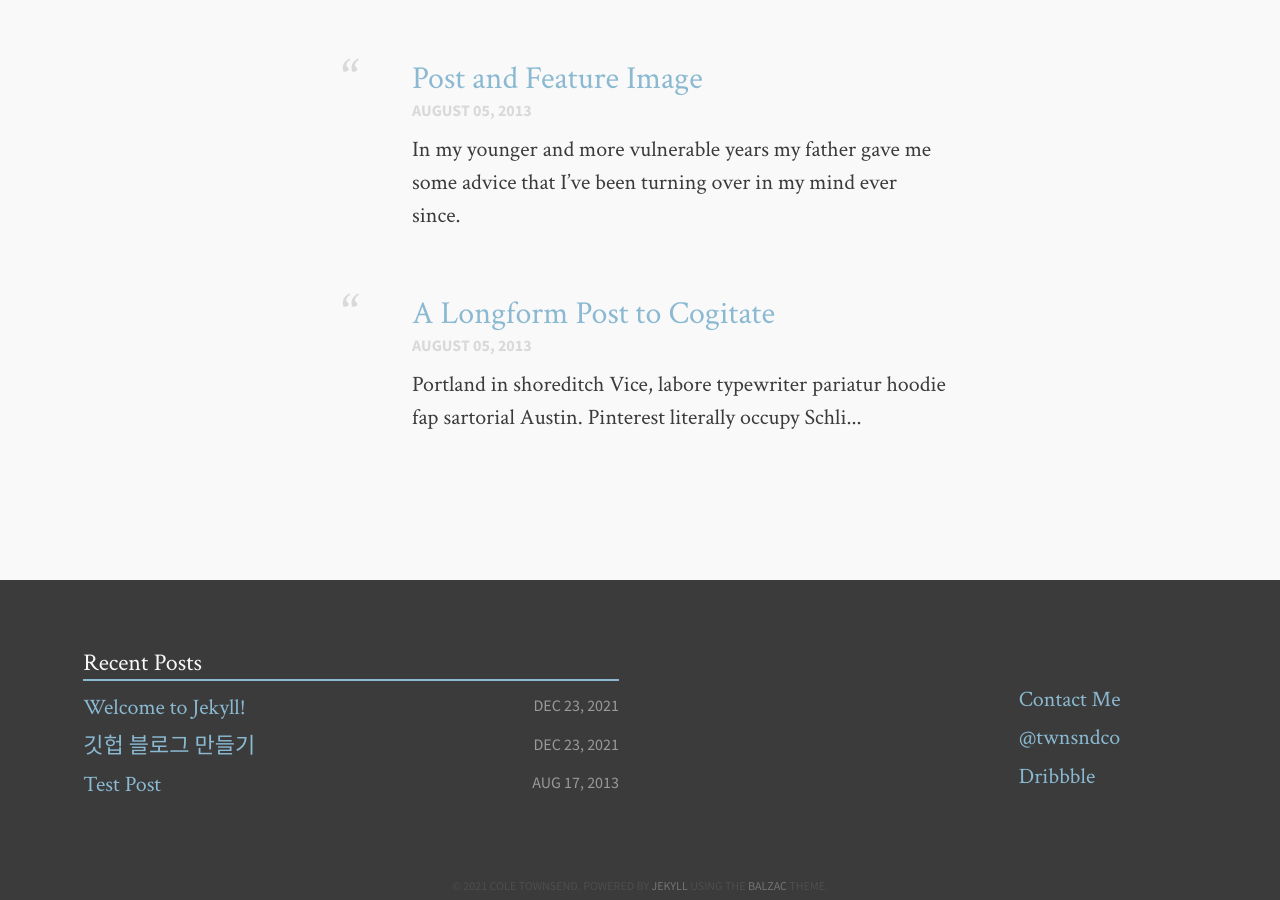
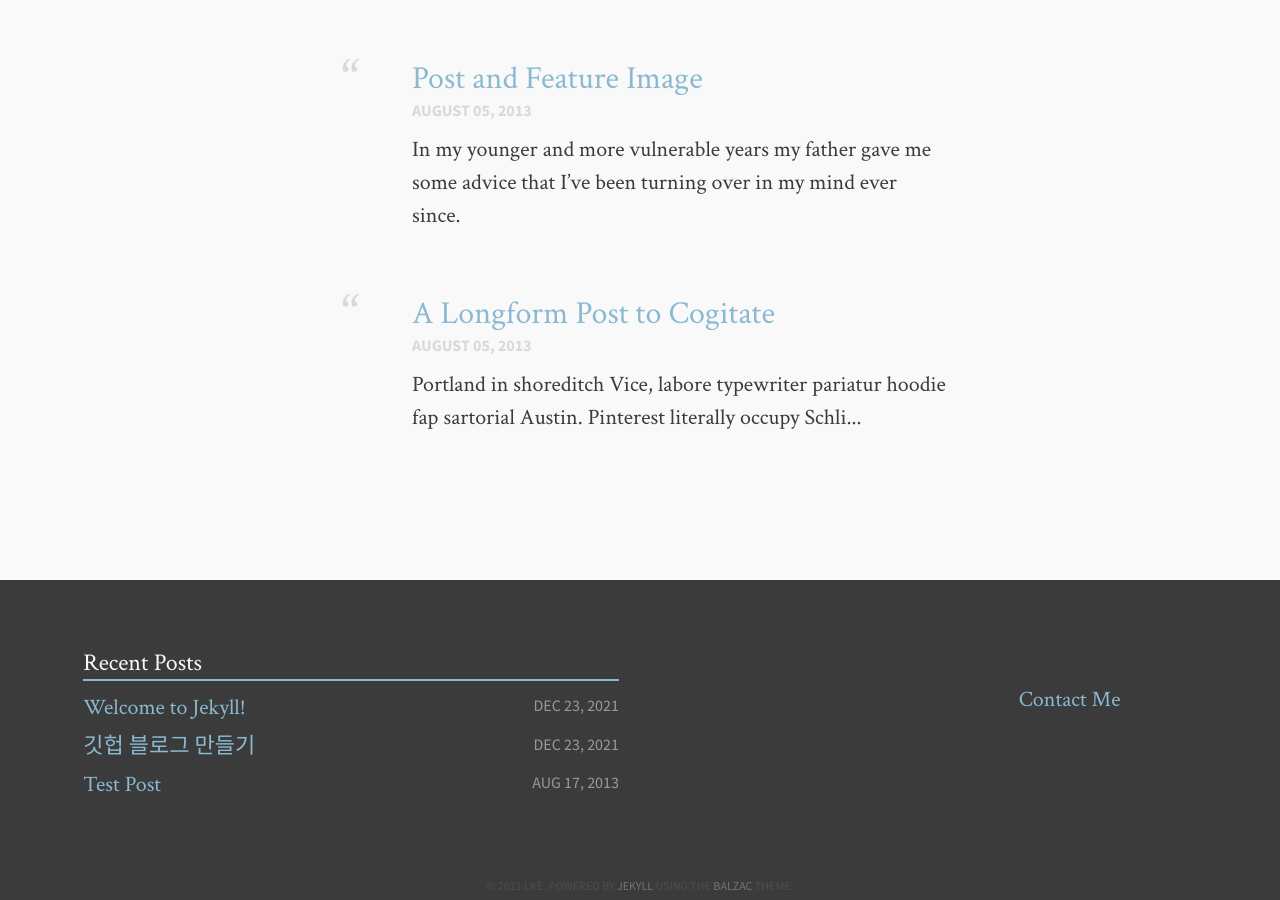
Before and after one commit to lke1221/lke1221.github.io, a Jekyll site: the page built from index.md, in a window 1280 px wide and 900 px high, scrolled down 1118 px. Built offline with Jekyll 4.4.1, drawn with Linux system fonts in a browser that asks for light colours; part of the change alters nothing that is shown; some of the changed text lies outside the part shown.

Commit message:
config파일 정보 변경

```diff
--- a/_config.yml
+++ b/_config.yml
@@ -1,20 +1,17 @@
-title:            Balzac
+title:            만들어지는 중
 tagline:          A beautiful theme.
 description:      Describe your website.
 canonical: http://jekyll.gtat.me
 
 # Owner/author information
 owner:
-  name:           Cole Townsend
+  name:           lke
   avatar:         avatar.png
   bio:            "Aesthete & Athlete"
-  email:          cole@coletownsend.com
-  twitter:        twnsndco
-  github:         coletownsend
-  instagram:      ctrunsthis
-  dribbble:       coletownsend
-  disqus:         balzac
-  location:       "Buffalo, NY"
+  email:          lke001221@gmail.com
+  github:         lke1221
+  instagram:      kkwong1221
+  location:       "Seoul, KR"
   # Plug in your disqus shortname!
 
 tools:
@@ -31,14 +28,14 @@ links:
   - title: About
     url: /about
   - title: Github
-    url: https://github.com/ColeTownsend/Balzac-for-Jekyll
+    url: https://github.com/lke1221
     external: true
-  - title: Cole Who?
-    url: http://coletownsend.com
-    external: true
+  #- title: Cole Who?
+    #url: http://coletownsend.com
+    #external: true
 
 # http://en.wikipedia.org/wiki/List_of_tz_database_time_zones
-timezone:    America/New_York
+timezone:    Asia/Seoul
 future:      true
 highlighter: pygments
 markdown:    kramdown
```
